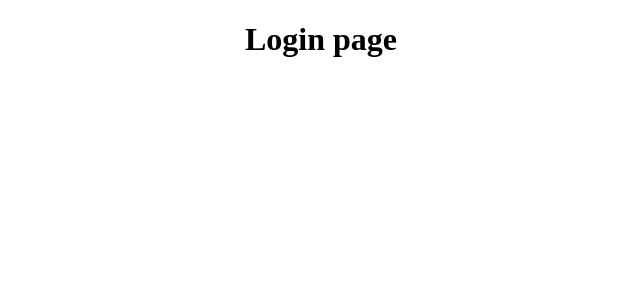
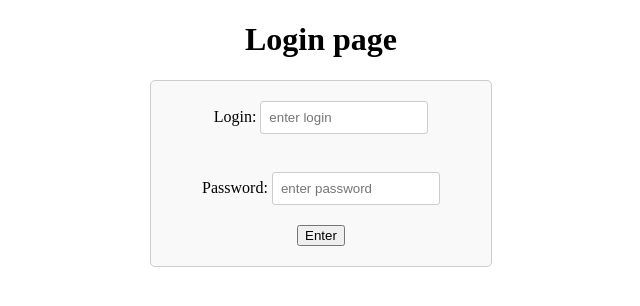
Before and after one commit to sKhamatulin/ComponentsBusinnesPerson, a React (Create React App) app: page /login in a window 1280 px wide. Shown: the top 306 px of the page, without its empty margins (319-959 px from the left). Built offline with nearby package versions, Linux system fonts and the light colour scheme.

Commit message:
create login form

```diff
--- a/src/App.css
+++ b/src/App.css
@@ -36,3 +36,25 @@
     transform: rotate(360deg);
   }
 }
+
+.loginForm {
+  max-width: 300px;
+  margin: 0 auto;
+  padding: 20px;
+  border: 1px solid #ccc;
+  border-radius: 5px;
+  background-color: #f9f9f9;
+}
+
+.loginForm label {
+  display: block;
+  margin-bottom: 10px;
+}
+
+.loginForm input {
+  width: 50%;
+  padding: 8px;
+  margin-bottom: 10px;
+  border: 1px solid #ccc;
+  border-radius: 3px;
+}
--- a/src/components/auth.js
+++ b/src/components/auth.js
@@ -1,7 +1,12 @@
 import React, { useEffect, useState } from 'react';
 import { Navigate, Outlet } from "react-router-dom";
 
-const TOKEN = "q1w2e3r4t5"
+
+const backendEmulator = (token) => {
+    const TOKENS = ["q1w2e3r4t5", "a1s2d3f4g5", "z1x2c3v4b5"]
+    return TOKENS.includes(token) ? true : false
+}
+
 
 class TokenChecker {
     constructor(tokenKey) {
@@ -10,20 +15,21 @@ class TokenChecker {
     checkToken() {
         return new Promise((resolve, reject) => {
             const token = this.tokenKey;
-            if (token === TOKEN) {   // localStorage.getItem(this.tokenKey)
+            if (backendEmulator(token)) {
                 resolve(true);
             } else {
                 reject(new Error('Invalid token'))
             }
-        });
+        })
     }
 }
 
+
 const PrivatRoute = () => {
-    const [auth, setAuth] = useState(null);
+    const [auth, setAuth] = useState(null)
 
     useEffect(() => {
-        new TokenChecker("q1w2e3r4t5").checkToken()
+        new TokenChecker("z1x2c3v4b5").checkToken()   // localStorage.getItem(this.tokenKey)
             .then(() => {
                 console.log('Auth successful')
                 setAuth(true);
@@ -41,4 +47,5 @@ const PrivatRoute = () => {
     return auth ? <Outlet /> : <Navigate to="login" />
 };
 
+
 export default PrivatRoute;
--- a/src/components/login.js
+++ b/src/components/login.js
@@ -1,9 +1,25 @@
-import React from "react";
+import '../App.css';
+
+import React, { useState } from "react";
 
 const LoginPage = () => {
+
+  const [login, setLogin] = useState("")
+  const [password, setPassword] = useState("")
+
   return (
     <div className="LoginPage">
       <h1>Login page</h1>
+      <div className="loginForm">
+          <label>
+              Login: <input type="text" placeholder='enter login' onChange={(e) => setLogin(e.target.value)}/>
+          </label>
+            <br/>
+          <label>
+              Password: <input type="password" placeholder='enter password' onChange={(e) => setPassword(e.target.value)}/>
+          </label>
+          <button type="submit">Enter</button>
+      </div>
     </div>
   );
 }
```
